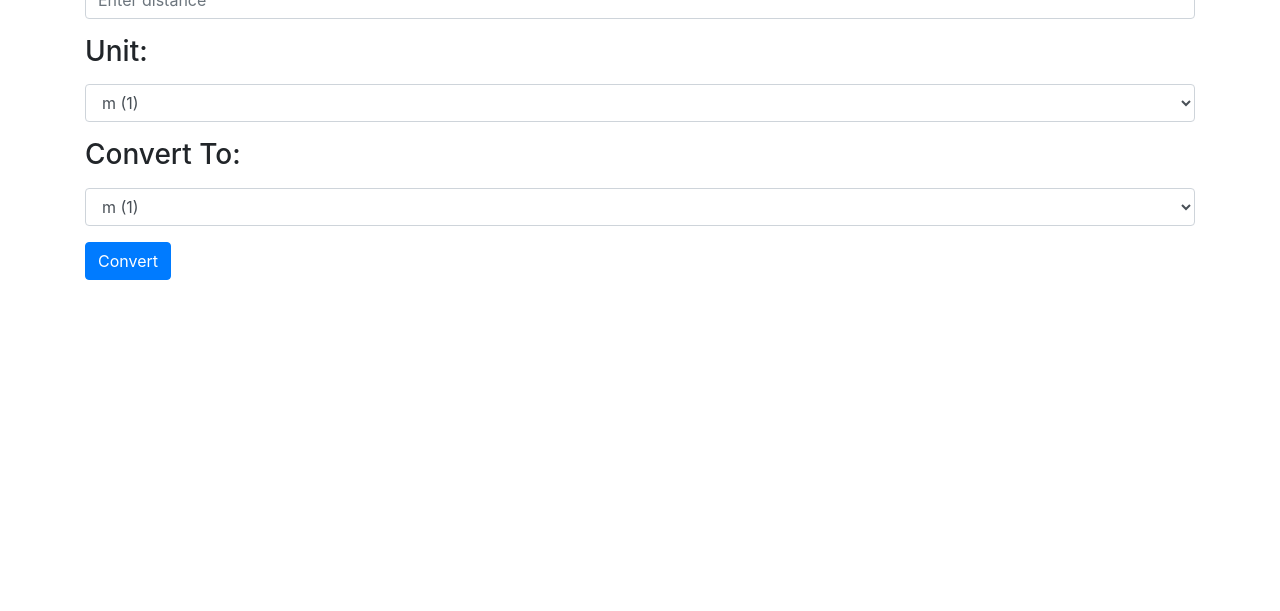
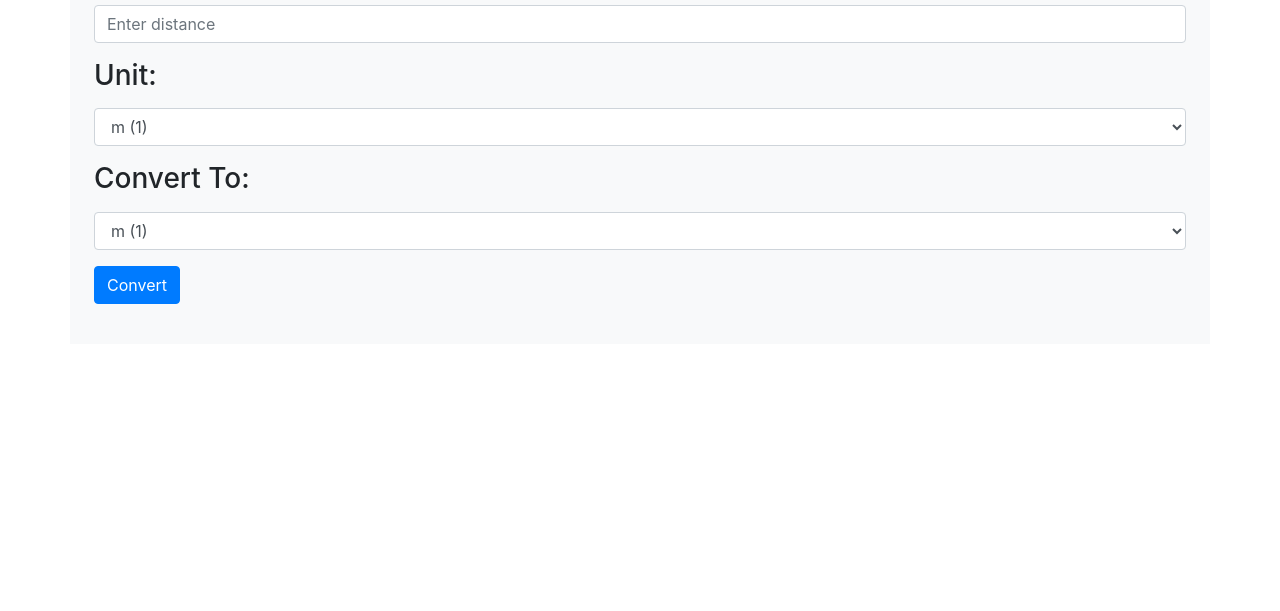
Before and after one commit to Genya10/Distance-convector-ts, a plain HTML site: page index.html in a window 1280 px wide. Shown: the part 189-800 px from the top of the page. Drawn offline with nearby package versions, Linux system fonts and the light colour scheme.

Commit message:
add bg and p

```diff
--- a/index.html
+++ b/index.html
@@ -8,7 +8,7 @@
     <title>convector-ts</title>
 </head>
 <body>
-  <div class="container mt-5">
+  <div class="container bg-light mt-5 p-4">
     <h1 class="mb-4">Distance Converter</h1>
 
     <div class="form-group">
```
